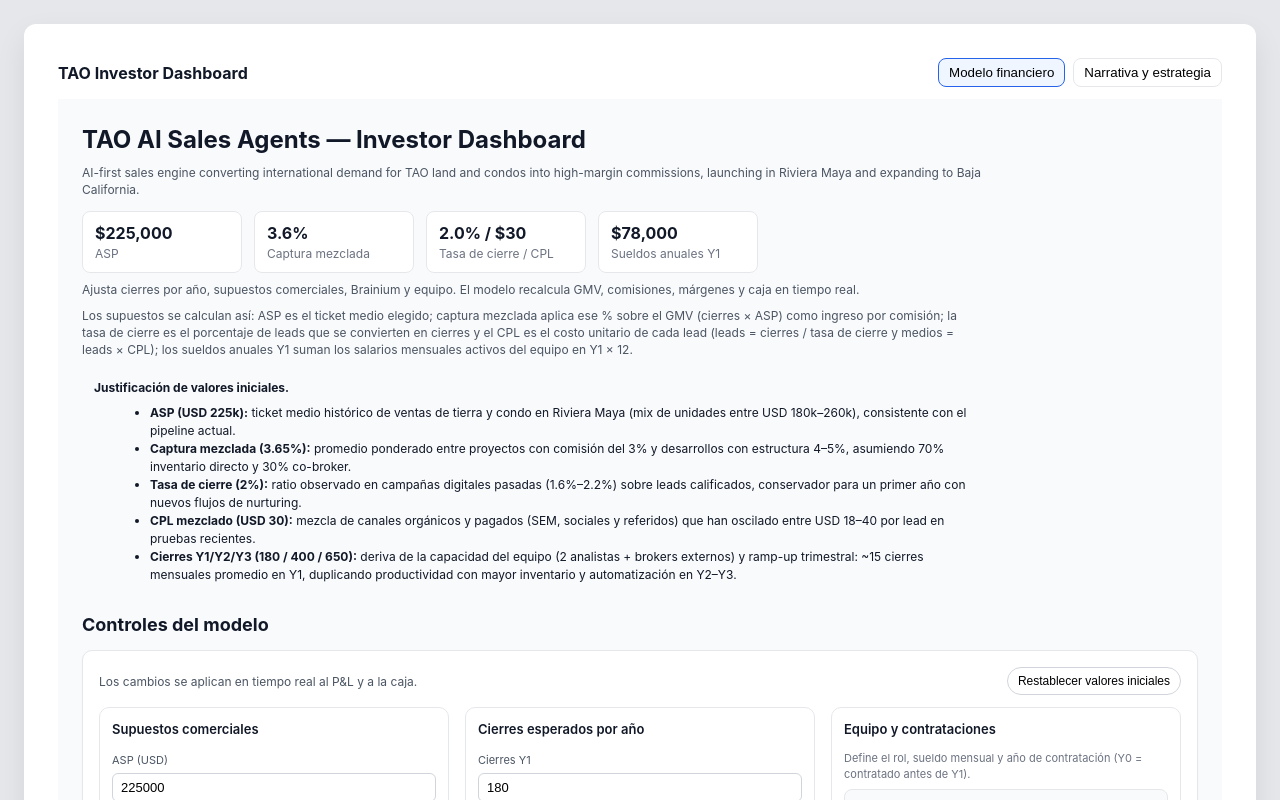
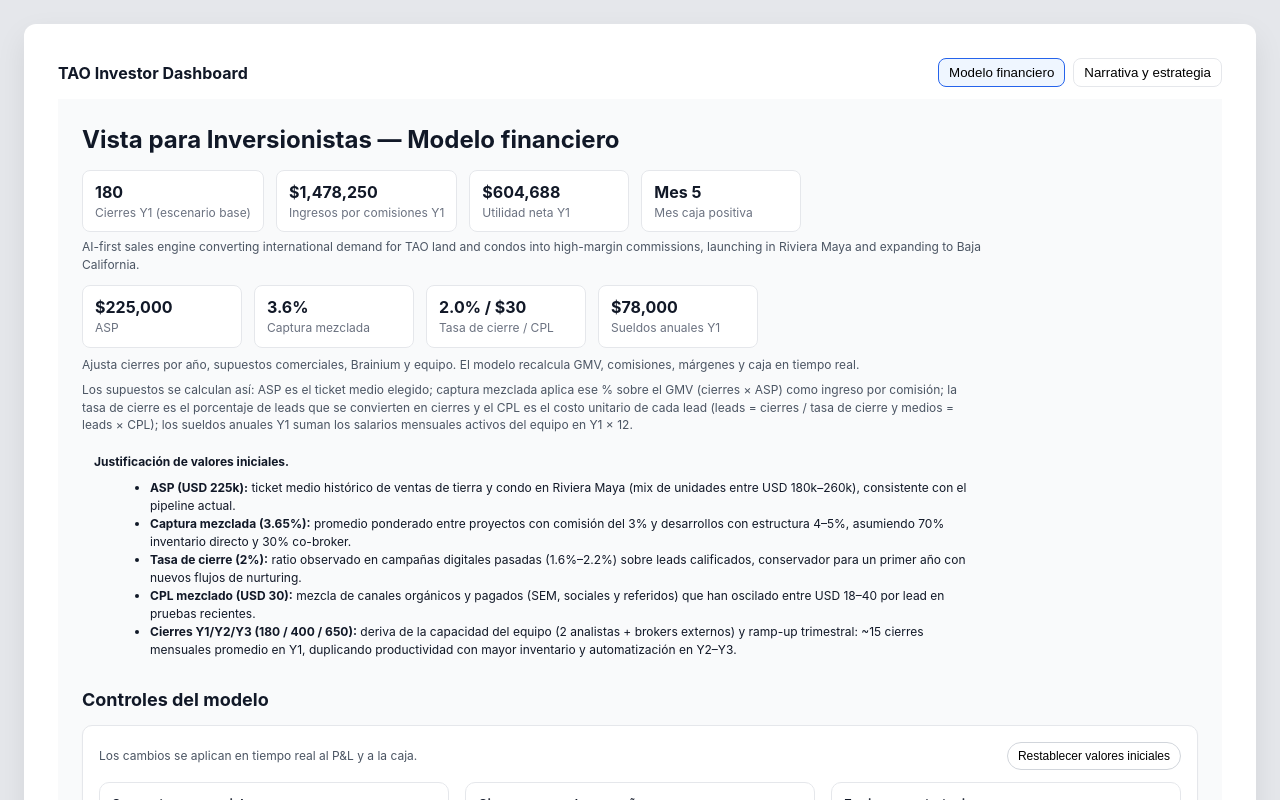
Before and after one commit to Tao2025-code/tao-ai-sales-agent, a React (Vite) app in the folder tao-ai-sales-agents/: page / in a window 1280 px wide. Shown: the top 800 px of the page. Built offline with nearby package versions, Linux system fonts and the light colour scheme.

Commit message:
Add investor key stats summary

```diff
--- a/tao-ai-sales-agents/src/TaoDashboard.tsx
+++ b/tao-ai-sales-agents/src/TaoDashboard.tsx
@@ -622,7 +622,16 @@
     <div style={styles.wrap}>
       {/* Header */}
       <header style={styles.header}>
-        <h1 style={styles.h1}>TAO AI Sales Agents — Investor Dashboard</h1>
+        <h1 style={styles.h1}>Vista para Inversionistas — Modelo financiero</h1>
+        <div style={styles.headStats}>
+          <KeyStat label="Cierres Y1 (escenario base)" value={y1.closings.toLocaleString()} />
+          <KeyStat label="Ingresos por comisiones Y1" value={usd0(y1.commissionRevenue)} />
+          <KeyStat label="Utilidad neta Y1" value={usd0(y1.net)} />
+          <KeyStat
+            label="Mes caja positiva"
+            value={monthOfTurnPositive > 0 ? `Mes ${monthOfTurnPositive}` : "No positivo en Y1"}
+          />
+        </div>
         <div style={{ ...styles.headNote, marginTop: 6 }}>
           AI-first sales engine converting international demand for TAO land and condos into
           high-margin commissions, launching in Riviera Maya and expanding to Baja California.
```
